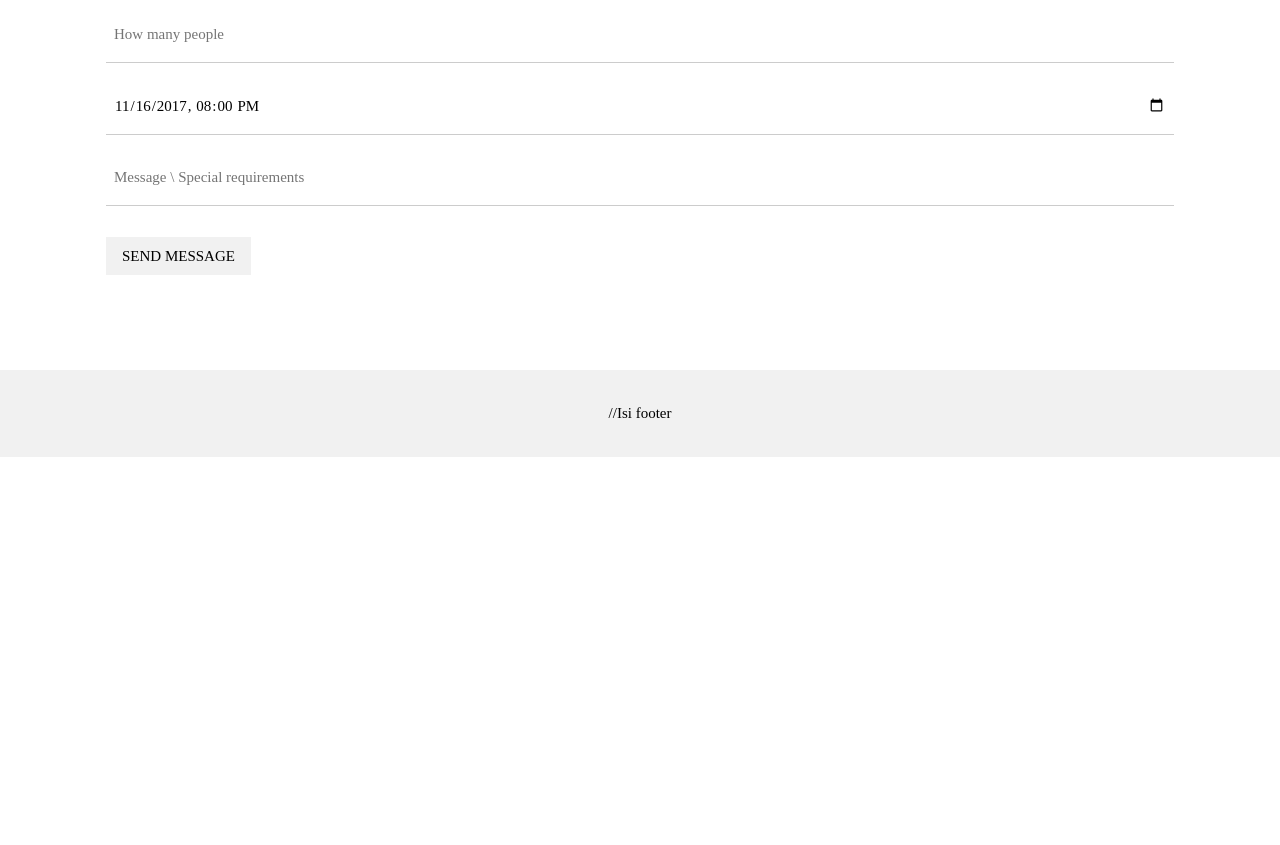
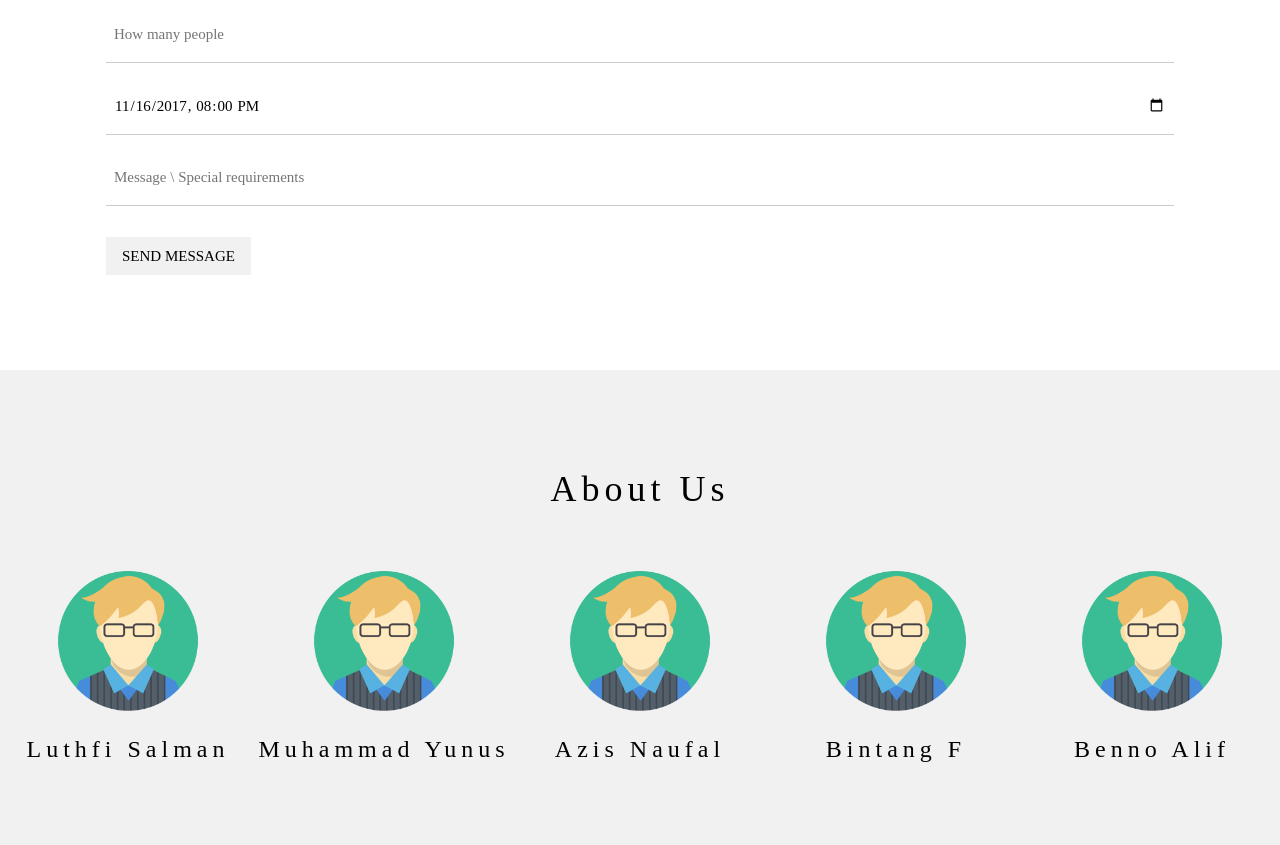
Before and after one commit to arifluthfi16/codelabs_tugas_web, a plain HTML site: page index.html in a window 1280 px wide. Shown: the part 2571-3416 px from the top of the page. Before the commit the page ends 3028 px from the top, so only its background shows below. Drawn offline with Linux system fonts and the light colour scheme.

Commit message:
Adding Footer(About Us)

```diff
--- a/css/style.css
+++ b/css/style.css
@@ -1966,3 +1966,19 @@ a {
 .hover-border-pale-blue:hover {
     border-color: #e7ffff !important
 }
+.about-us{
+    margin: 0 auto;
+    text-align: center;
+    padding: 50px 0;
+}
+.about-us ul{
+    display: grid;
+    grid-template-columns: 1fr 1fr 1fr 1fr 1fr;
+    list-style-type: none;
+    text-align: center;
+    padding: 0;
+}
+.about-us img{
+    width: 150px;
+    margin-top: 40px;
+}
--- a/index.html
+++ b/index.html
@@ -110,8 +110,33 @@ h1, h2, h3, h4, h5, h6 {
 
   <!-- Footer -->
   <footer class="center light-grey padding-32">
-    //Isi footer
+    <div class="about-us">
+        <h1>About Us</h1>
+        <ul>
+            <li>
+                <img src="img/user-icon.png">
+                <h3>Luthfi Salman</h3>
+            </li>
+            <li>
+                <img src="img/user-icon.png">
+                <h3>Muhammad Yunus</h3>
+            </li>
+            <li>
+                <img src="img/user-icon.png">
+                <h3>Azis Naufal</h3>
+            </li>
+            <li>
+                <img src="img/user-icon.png">
+                <h3>Bintang F</h3>
+            </li>
+            <li>
+                <img src="img/user-icon.png">
+                <h3>Benno Alif</h3>
+            </li>
+        </ul>
+    </div>
   </footer>
+
 
 </body>
 
```
Also changed, not shown: img/user-icon.png (added).
